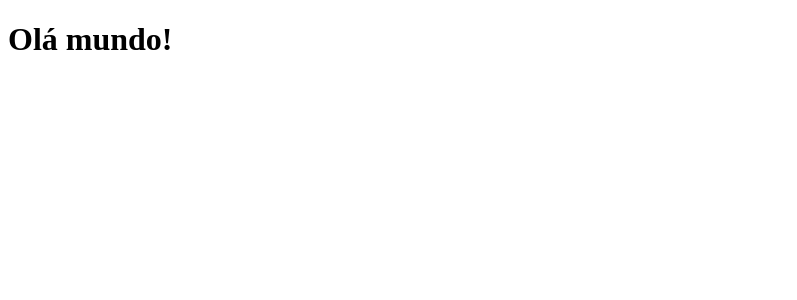
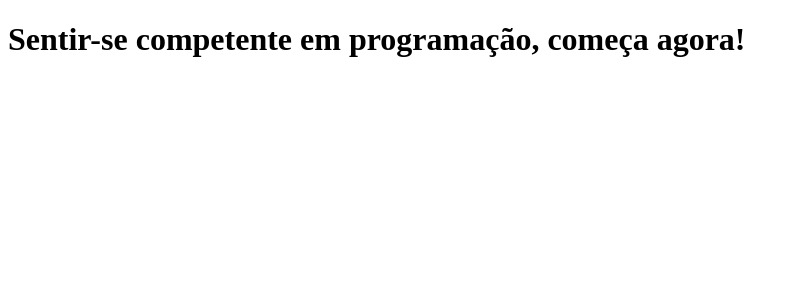
Before and after one commit to HiagoSilvaAnjos/clone-tabnews.com.br, a Next.js app: page / in a window 1280 px wide. Shown: the top 300 px of the page, without its empty margins (0-797 px from the left). Built offline with nearby package versions, Linux system fonts and the light colour scheme.

Commit message:
modifica a frase

```diff
--- a/pages/index.js
+++ b/pages/index.js
@@ -1,3 +1,3 @@
 export default function Home () {
-    return <h1>Olá mundo!</h1>
+    return <h1>Sentir-se competente em programação, começa agora!</h1>
 }
```
